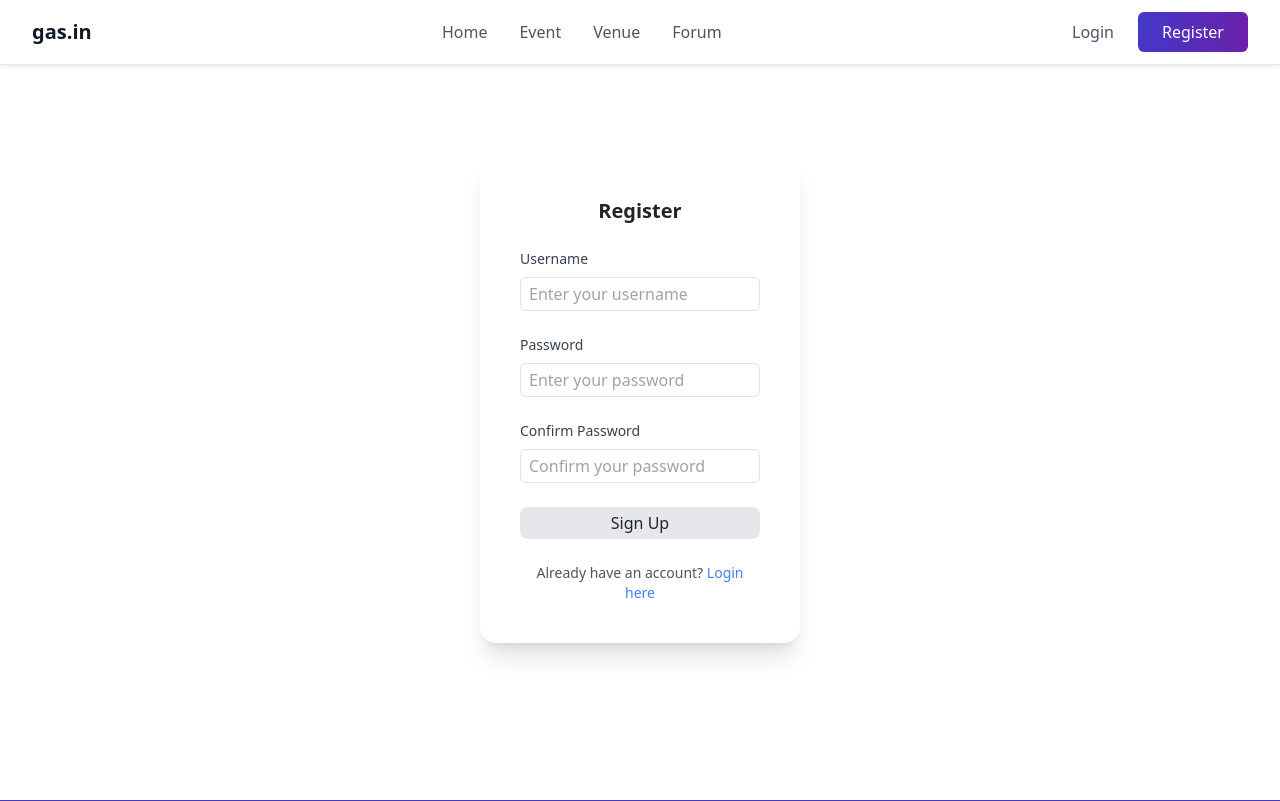
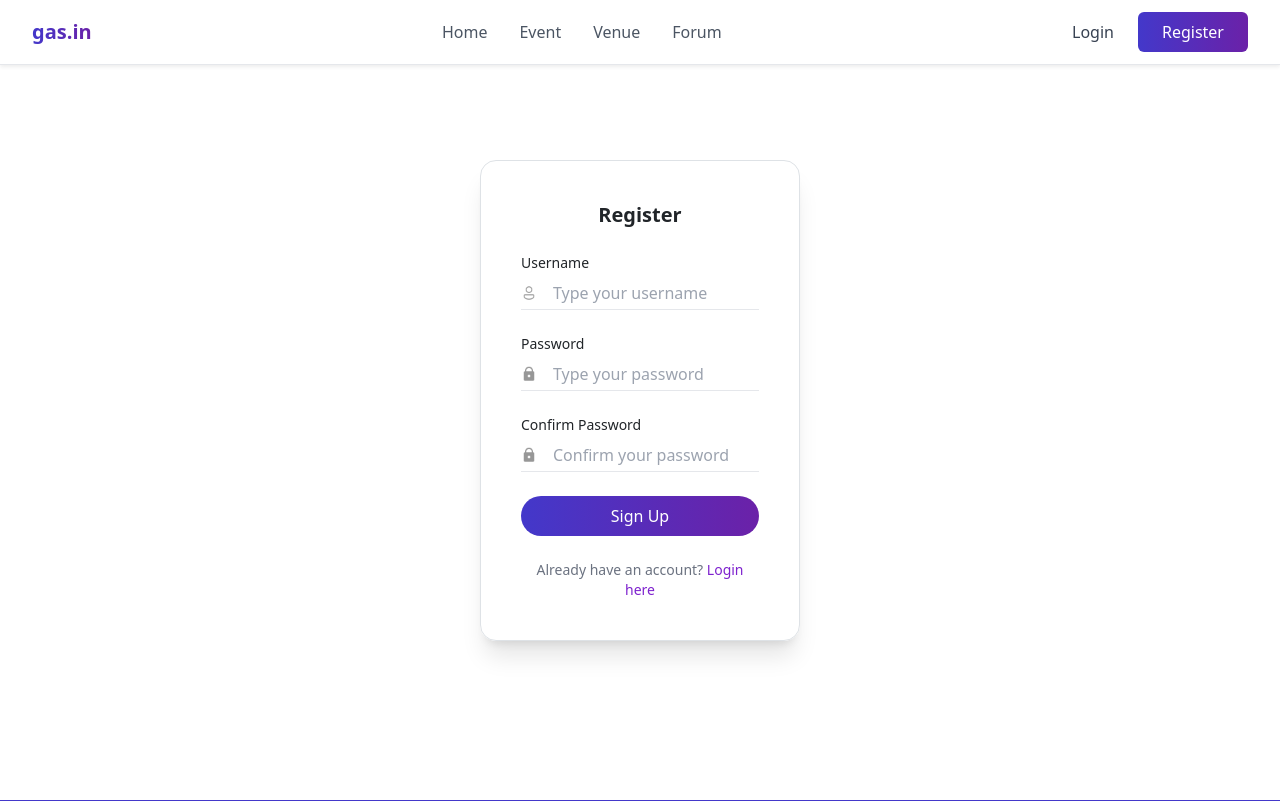
Before and after one commit to PBP-D-07/gas-in, a Django app: page /register/ in a window 1280 px wide. Shown: the top 801 px of the page. Run offline with Django 5.2, Linux system fonts and the light colour scheme; some libraries are stand-ins or nearby versions.

Commit message:
style: little little

```diff
--- a/apps/eventModule/templates/events_filter.html
+++ b/apps/eventModule/templates/events_filter.html
@@ -8,13 +8,13 @@
 {% block content %}
 <div class="container mx-auto px-4 py-8 pt-32">
     <!-- Header -->
-    <div class="mb-8 flex justify-between items-center">
+    <div class="mb-8 flex justify-between max-lg:flex-col gap-4">
         <div>
             <h1 class="text-3xl font-bold text-gray-800 mb-2">Discover Events</h1>
             <p class="text-gray-600">Temukan event olahraga yang sesuai dengan minat Anda</p>
         </div>
         <a href="{% url 'eventMakerModule:show_create' %}"
-           class="px-6 py-3 bg-blue-600 text-white font-semibold rounded-lg hover:bg-blue-700 transition flex items-center gap-2 shadow-md">
+           class="px-6 py-3 w-fit bg-gradient-to-r from-indigo-700 to-purple-800 hover:brightness-90 text-white font-semibold rounded-xl transition-all flex items-center gap-2 hover:-translate-y-0.5 transform duration-500 shadow-md hover:shadow-lg">
             <svg class="w-5 h-5" fill="none" stroke="currentColor" viewBox="0 0 24 24">
                 <path stroke-linecap="round" stroke-linejoin="round" stroke-width="2" d="M12 4v16m8-8H4"></path>
             </svg>
@@ -64,7 +64,7 @@
 
             <!-- Tombol Reset -->
             <div class="flex items-end">
-                <button id="reset-filter" class="w-full px-4 py-2 bg-gray-200 text-gray-700 rounded-lg hover:bg-gray-300 transition">
+                <button id="reset-filter" class="w-full px-4 py-2 bg-gradient-to-r from-indigo-700 to-purple-800 hover:brightness-90 text-white rounded-lg transition-all">
                     Reset Filter
                 </button>
             </div>
--- a/apps/main/templates/register.html
+++ b/apps/main/templates/register.html
@@ -1,9 +1,9 @@
 {% extends 'base.html' %} {% load static %} {% block content %}
 
 <div
-  class="relative min-h-screen pt-30 flex items-center justify-center w-full "
+  class="relative min-h-screen pt-30 flex items-center justify-center w-full"
 >
-  <div class="w-80 p-10 shadow-xl border-gray-200 rounded-2xl">
+  <div class="w-80 p-10 shadow-xl border-gray-100 border rounded-2xl">
     <h1 class="pb-4 text-xl text-center font-bold">Register</h1>
     <form id="register-form" method="POST" action="{% url 'main:register' %}">
       {% csrf_token %}
@@ -11,64 +11,88 @@
         <div>
           <label
             for="username"
-            class="block text-sm font-medium text-gray-700 mb-2"
+            class="block text-sm font-medium mb-1"
           >
             Username
           </label>
+          <div class="w-full flex items-center gap-2 border-b">
+            <img
+              src="{% static 'image/user.png' %}"
+              alt="icon"
+              class="w-4 h-auto"
+            />
             <input
               id="username"
               name="username"
               type="text"
               required
-            class="w-full border px-2 py-1 border-gray-300 rounded-md focus:outline-none focus:border-red-200 transition-all"
-            placeholder="Enter your username"
+              class="w-full border-none px-2 py-1 focus:outline-none focus:ring-none transition-all"
+              placeholder="Type your username"
             />
+          </div>
         </div>
 
         <div>
           <label
             for="password1"
-            class="block text-sm font-medium text-gray-700 mb-2"
+            class="block text-sm font-medium mb-1"
           >
             Password
           </label>
+          <div class="w-full flex items-center gap-2 border-b">
+            <img
+              src="{% static 'image/lock.png' %}"
+              alt="icon"
+              class="w-4 h-auto"
+            />
             <input
               id="password1"
               name="password1"
               type="password"
               required
-            class="w-full border px-2 py-1 border-gray-300 rounded-md focus:outline-none focus:border-red-200 transition-all"
-            placeholder="Enter your password"
+              class="w-full border-none px-2 py-1 focus:outline-none focus:ring-none transition-all"
+              placeholder="Type your password"
             />
+          </div>
         </div>
 
         <div>
           <label
             for="password2"
-            class="block text-sm font-medium text-gray-700 mb-2"
+            class="block text-sm font-medium mb-1"
           >
             Confirm Password
           </label>
+          <div class="w-full flex items-center gap-2 border-b">
+            <img
+              src="{% static 'image/lock.png' %}"
+              alt="icon"
+              class="w-4 h-auto"
+            />
             <input
               id="password2"
               name="password2"
               type="password"
               required
-            class="w-full border px-2 py-1 border-gray-300 rounded-md focus:outline-none focus:border-red-200 transition-all"
+              class="w-full border-none px-2 py-1 focus:outline-none focus:ring-none transition-all"
               placeholder="Confirm your password"
             />
+          </div>
         </div>
 
         <button
           type="submit"
-          class="w-full bg-gray-200 px-2 py-1 font-medium rounded-lg hover:brightness-90 transition-all"
+          class="w-full bg-gradient-to-r from-indigo-700 to-purple-800 hover:shadow-md hover:-translate-y-0.5 transform duration-500 font-medium py-2 text-white rounded-full transition-all"
         >
           Sign Up
         </button>
 
-        <div class="text-center text-sm text-gray-600">
+        <div class="text-center text-sm text-gray-500">
           Already have an account?
-          <a href="{% url 'main:show_login' %}" class="text-blue-500 hover:underline">
+          <a
+            href="{% url 'main:show_login' %}"
+            class="text-purple-700 hover:text-purple-800 transition-all font-medium"
+          >
             Login here
           </a>
         </div>
--- a/apps/venueModule/templates/venue.html
+++ b/apps/venueModule/templates/venue.html
@@ -14,7 +14,7 @@
       <h1 class="text-5xl font-extrabold mb-4">Found The Best Sports Venues In Your Area with gas.in!</h1>
       <p class="text-xl opacity-90 mb-8 max-w-2xl">Find and book sports venues near you, such as running, futsal, badminton, and a lot more venue options.</p>
       <div class="flex items-center justify-center gap-4">
-        <a id="cta-view" href="#grid" class="inline-block bg-white text-blue-700 font-semibold px-6 py-3 rounded shadow hover:-translate-y-0.5 transition-all transform duration-300">Get Started!</a>
+        <a id="cta-view" href="#grid" class="inline-block bg-white text-purple-700 hover:text-purple-800 font-semibold px-6 py-3 rounded-xl shadow hover:-translate-y-0.5 transition-all transform duration-300">Get Started!</a>
       </div>
     </div>
   </section>
@@ -44,7 +44,7 @@
   <div id="grid" class="hidden mt-6 grid-cols-1 sm:grid-cols-2 md:grid-cols-3 lg:grid-cols-4 gap-10" style="scroll-margin-top: 6rem;"></div>
 
   <div class="py-6 text-center">
-      <a href="{% url 'main:show_main' %}" class="inline-flex items-center gap-2 bg-white text-blue-700 font-semibold px-4 py-2 rounded shadow hover:bg-gray-100 transition-colors">
+      <a href="{% url 'main:show_main' %}" class="inline-flex items-center gap-2 bg-white text-purple-700 hover:text-purple-800 border-gray-100 border font-semibold px-5 py-3 rounded-xl shadow hover:bg-gray-100 transition-all hover:-translate-y-0.5 duration-300 trasnform">
         <span>Kembali ke Beranda</span>
       </a>
   </div>
--- a/templates/footer.html
+++ b/templates/footer.html
@@ -3,7 +3,7 @@
   class="flex flex-col w-full bg-gradient-to-b from-indigo-700 to-purple-800 gap-10 max-lg:px-10 max-lg:pt-10 px-20 pt-20"
 >
   <div
-    class="flex max-lg:flex-col max-lg:gap-10 w-full lg:items-center justify-between"
+    class="flex max-lg:flex-col max-lg:gap-10 w-full lg:items-center justify-between gap-4"
   >
     <div class="flex flex-col gap-10 w-80 max-lg:w-full">
       <h1 class="text-2xl font-semibold text-white">gas.in</h1>
@@ -43,7 +43,7 @@
           <input
             type="text"
             id="message"
-            class="rounded-md max-lg:w-full focus:shadow-md focus:ring-1 focus:ring-purple-800 focus:outline-none px-1"
+            class="rounded-md max-lg:w-full focus:shadow-md focus:ring-1 focus:ring-purple-800 focus:outline-none px-1 max-w-60"
           />
           <button
             type="submit"
--- a/templates/navbar.html
+++ b/templates/navbar.html
@@ -6,7 +6,11 @@
     <div class="flex items-center justify-between h-16">
       <div class="flex items-center">
         <a href="/" class="flex items-center gap-1">
-          <h1 class="text-xl font-semibold text-gray-900">gas.in</h1>
+          <h1
+            class="text-xl font-semibold bg-gradient-to-r from-indigo-700 to-purple-800 text-transparent bg-clip-text hover:brightness-90"
+          >
+            gas.in
+          </h1>
         </a>
       </div>
 
@@ -14,25 +18,25 @@
       <div class="hidden md:flex items-center space-x-8">
         <a
           href="/"
-          class="{% if request.path == '/' %}text-purple-800 {% else %}text-gray-600 hover:text-purple-800 {% endif %} font-medium transition-all"
+          class="{% if request.path == '/' %}text-purple-800 {% else %}text-gray-600 hover:text-purple-800 {% endif %} active:text-purple-900 font-medium transition-all"
         >
           Home
         </a>
         <a
           href="{% url 'eventModule:show_discover' %}"
-          class="{% if '/event' in request.path or '/event-maker' in request.path %}text-purple-800 {% else %}text-gray-600 hover:text-purple-800 {% endif %} font-medium transition-all"
+          class="{% if '/event' in request.path or '/event-maker' in request.path %}text-purple-800 {% else %}text-gray-600 hover:text-purple-800 {% endif %} active:text-purple-900 font-medium transition-all"
         >
           Event
         </a>
         <a
           href="{% url 'venue:show_venue' %}"
-          class="{% if '/venue' in request.path %}text-purple-800 {% else %}text-gray-600 hover:text-purple-800 {% endif %} font-medium transition-all"
+          class="{% if '/venue' in request.path %}text-purple-800 {% else %}text-gray-600 hover:text-purple-800 {% endif %} active:text-purple-900 font-medium transition-all"
         >
           Venue
         </a>
         <a
           href="{% url 'forumModule:show_main' %}"
-          class="{% if '/forum' in request.path %}text-purple-800 {% else %}text-gray-600 hover:text-purple-800 {% endif %} font-medium transition-all"
+          class="{% if '/forum' in request.path %}text-purple-800 {% else %}text-gray-600 hover:text-purple-800 {% endif %} active:text-purple-900 font-medium transition-all"
         >
           Forum
         </a>
@@ -44,20 +48,20 @@
         <a
           href=""
           onclick="logoutUser(event)"
-          class="text-red-600 hover:text-red-700 font-medium transition-all"
+          class="text-red-600 hover:text-red-700 active:text-red-800 font-medium transition-all"
         >
           Logout
         </a>
         {% else %}
         <a
           href="{% url 'main:show_login' %}"
-          class="text-gray-600 hover:text-gray-900 font-medium transition-all"
+          class="text-gray-700 hover:text-purple-800 font-medium transition-all"
         >
           Login
         </a>
         <a
           href="{% url 'main:register' %}"
-          class="bg-gradient-to-r from-indigo-700 to-purple-800 hover:shadow-md hover:-translate-y-0.5 transform duration-500 text-white px-4 py-2 rounded font-medium transition-all"
+          class="bg-gradient-to-r from-indigo-700 to-purple-800 hover:shadow-md hover:-translate-y-0.5 active:brightness-90 transform duration-500 text-white px-4 py-2 rounded font-medium transition-all"
         >
           Register
         </a>
@@ -89,28 +93,28 @@
   <div class="mobile-menu hidden md:hidden bg-white border-t border-gray-200">
     <div class="px-6 py-4 space-y-4">
       <!-- Mobile Navigation Links -->
-      <div class="space-y-1">
+      <div class="space-y-4">
         <a
           href="/"
-          class="block text-gray-600 hover:text-gray-900 font-medium py-3 transition-all"
+          class="{% if request.path == '/' %}text-purple-800 {% else %}text-gray-600 hover:text-purple-800 {% endif %} block active:text-purple-900 font-medium transition-all"
         >
           Home
         </a>
         <a
           href="{% url 'eventModule:show_discover' %}"
-          class="block text-gray-600 hover:text-gray-900 font-medium py-3 transition-all"
+          class="{% if '/event' in request.path or '/event-maker' in request.path %}text-purple-800 {% else %}text-gray-600 hover:text-purple-800 {% endif %} block active:text-purple-900 font-medium transition-all"
         >
           Event
         </a>
         <a
           href="{% url 'venue:show_venue' %}"
-          class="block text-gray-600 hover:text-gray-900 font-medium py-3 transition-all"
+          class="{% if '/venue' in request.path %}text-purple-800 {% else %}text-gray-600 hover:text-purple-800 {% endif %} block active:text-purple-900 font-medium transition-all"
         >
           Venue
         </a>
         <a
           href="{% url 'forumModule:show_main' %}"
-          class="block text-gray-600 hover:text-gray-900 font-medium py-3 transition-all"
+          class="{% if '/forum' in request.path %}text-purple-800 {% else %}text-gray-600 hover:text-purple-800 {% endif %} block active:text-purple-900 font-medium transition-all"
         >
           Forum
         </a>
@@ -122,21 +126,21 @@
         <a
           href=""
           onclick="logoutUser(event)"
-          class="block text-red-600 hover:text-red-700 font-medium py-3 transition-all"
+          class="block text-red-600 hover:text-red-700 active:text-red-800 font-medium transition-all"
         >
           Logout
         </a>
         {% else %}
-        <div class="space-y-3">
+        <div class="flex w-full gap-8 justify-center items-center">
           <a
             href="{% url 'main:show_login' %}"
-            class="block text-gray-600 hover:text-gray-900 font-medium py-3 transition-all"
+            class="block bg-gradient-to-r from-indigo-700 to-purple-800 text-transparent bg-clip-text hover:brightness-90 active:brightness-75 font-medium transition-all"
           >
             Login
           </a>
           <a
-            href=""
-            class="block bg-blue-600 hover:bg-blue-700 text-white font-medium py-3 px-4 rounded text-center transition-all"
+            href="{% url 'main:register' %}"
+            class="block bg-gradient-to-r from-indigo-700 to-purple-800 rounded-lg hover:shadow-md hover:-translate-y-0.5 active:brightness-90 transform duration-500 text-white font-medium py-2 px-3 w-fit text-center transition-all"
           >
             Register
           </a>
--- a/templates/scroll-up.html
+++ b/templates/scroll-up.html
@@ -1,12 +1,12 @@
 {% load static %}
 <button
   id="scrollToTopBtn"
-  class="group fixed hidden z-40 bottom-6 right-6 w-12 h-12 rounded-full bg-white border-gray-200 border-1 shadow-lg p-2.5"
+  class="group fixed hidden z-40 bottom-6 right-6 w-12 h-12 rounded-full bg-white/50 group-hover:bg-white/80 shadow-lg p-2.5"
 >
   <img
     src="{% static 'image/right-arrow.png' %}"
     alt="up"
-    class="w-full h-full group-hover:-translate-y-1 transition-all duration-500 -rotate-90"
+    class="w-full h-full group-hover:-translate-y-0.5 transition-all duration-500 -rotate-90"
   />
 </button>
 <script>
@@ -15,10 +15,8 @@
   window.addEventListener("scroll", () => {
     if (window.scrollY > 100) {
       scrollBtn.classList.remove("hidden");
-      scrollBtn.style.display = "block";
     } else {
       scrollBtn.classList.add("hidden");
-      scrollBtn.style.display = "none";
     }
   });
 
```
Also changed, not shown: apps/main/templates/login.html (+18 -26 lines). Lines whose indentation alone changed are shown as unchanged.
